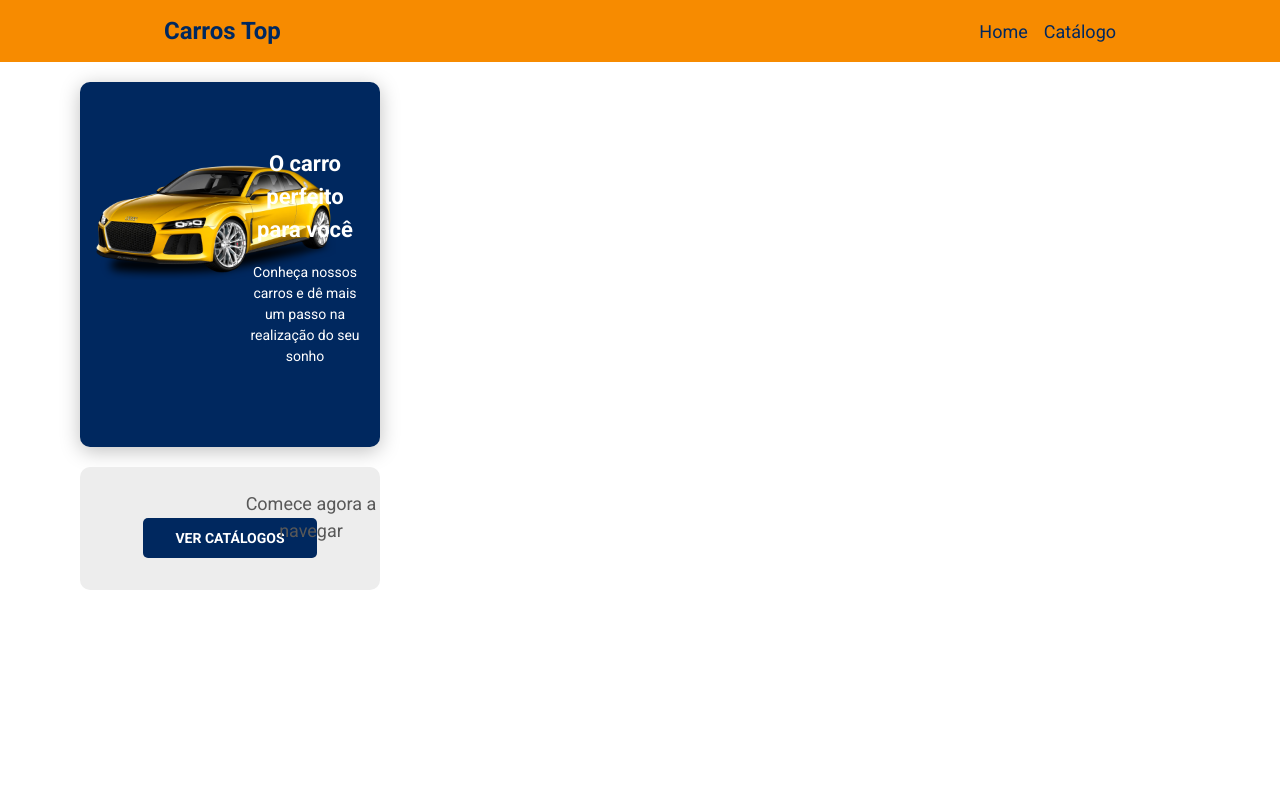
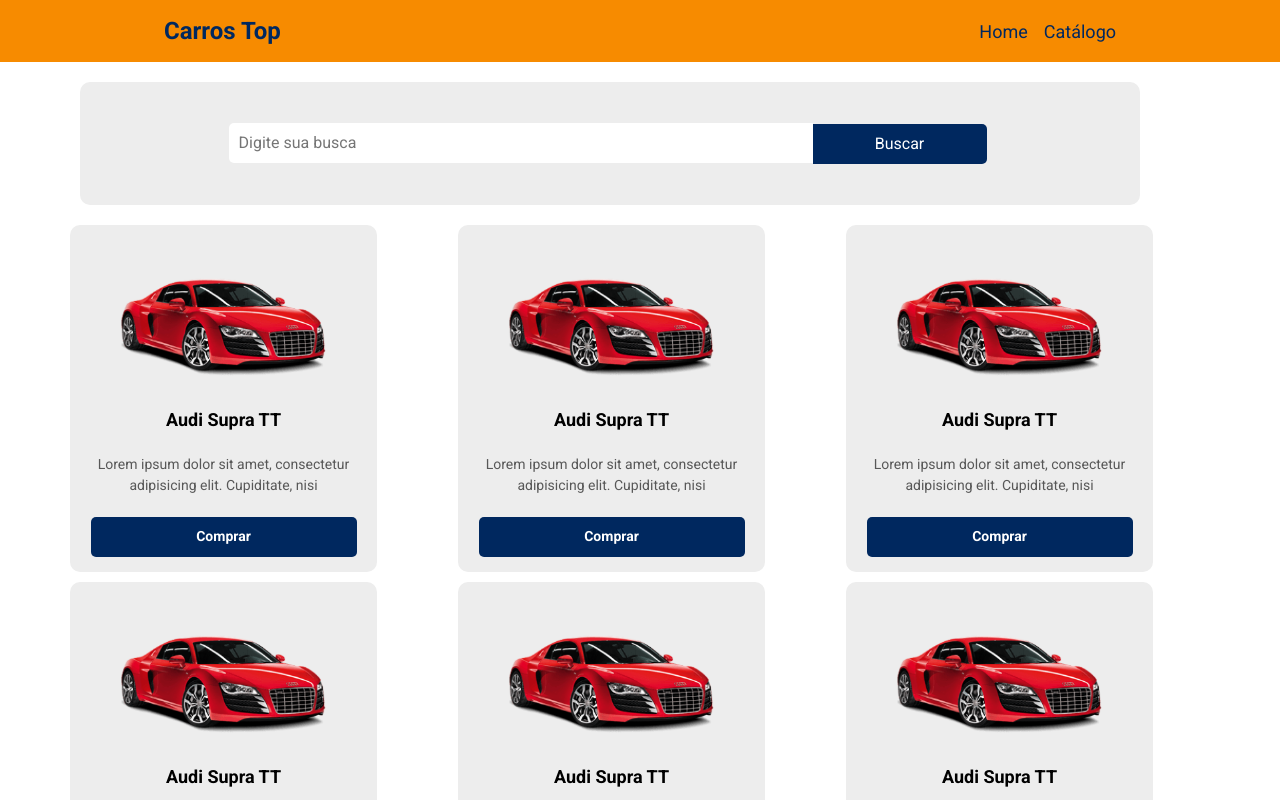
Before and after one commit to cristpsantos/react-desafio-layout, a React (Create React App) app: page / in a window 1280 px wide. Shown: the top 800 px of the page. Built offline with nearby package versions, Linux system fonts and the light colour scheme.

Commit message:
Paga catalog responsive

```diff
--- a/src/App.tsx
+++ b/src/App.tsx
@@ -1,13 +1,13 @@
 import './assets/styles/custom.scss';
 import './App.css';
 import Navbar from "./components/Navbar";
-import Home from './pages/Home';
+import Catalog from './pages/Catalog';
 
 function App() {
   return (
     <>
       <Navbar />
-      <Home />
+      <Catalog />
     </>
   );
 }
--- a/src/assets/styles/custom.scss
+++ b/src/assets/styles/custom.scss
@@ -3,6 +3,6 @@
 );
 
 $body-bg: #fff;
-$body-color: #00285f;
+$body-color: #fff;
 
 @import '~bootstrap/scss/bootstrap.scss';
--- /dev/null
+++ b/src/components/CarCard/index.tsx
@@ -0,0 +1,17 @@
+import './styles.css'
+import CarCardImg from '../../assets/images/car-card.png';
+
+const CarCard = () => {
+    return(
+        <>
+        <div className="car-card">
+            <img src={CarCardImg} alt="Imagem do carro"/>
+            <p className="car-title">Audi Supra TT</p>
+            <p className="car-description">Lorem ipsum dolor sit amet, consectetur adipisicing elit. Cupiditate, nisi</p>
+            <button className="btn button-custom">Comprar</button>
+        </div>
+        </>
+    );
+}
+
+export default CarCard
--- /dev/null
+++ b/src/components/CarCard/styles.css
@@ -0,0 +1,94 @@
+.container {
+    padding: 0;
+}
+
+.car-card {
+    width: 296px;
+    height: 347px;
+    background: #EDEDED;
+    border-radius: 10px;
+    margin: 0 5px 10px 10px;
+    display: flex;
+    flex-direction: column;
+    align-items: center;
+    justify-content: center;
+}
+
+img {
+    width: 220.72px;
+    height: 165px;
+}
+
+.car-title {
+    font-size: 18px;
+    font-weight: 700;
+    color: #000;
+}
+
+.car-description {
+    font-size: 14px;
+    color: #585858;
+    font-weight: 400;
+    text-align: center;
+    padding: 5px;
+}
+
+.button-custom {
+    width: 257.93px;
+    height: 40px;
+    background: #00285F;
+    border-radius: 5px;
+    font-size: 14px;
+    font-weight: 700;
+    color: #fff;
+}
+
+@media (min-width: 576px) {
+    .car-card {
+        width: 258px;
+    }
+
+    .button-custom {
+        width: 220px;
+    }
+
+    .car-description {
+        font-size: 12px;
+    }
+}
+
+@media (min-width: 768px) {
+    .car-card {
+        width: 349px;
+    }
+
+    .button-custom {
+        width: 307px;
+    }
+
+    .car-description {
+        font-size: 14px;
+    }
+}
+
+@media (min-width: 992px) {
+    .car-card {
+        width: 296px;
+    }
+
+    .button-custom {
+        width: 258px;
+    }
+}
+
+@media (min-width: 1200px) {
+    .car-card {
+        width: 307px;
+        margin: 0;
+        margin-bottom: 10px;
+    }
+
+    .button-custom {
+        width: 266px;
+    }
+}
--- /dev/null
+++ b/src/pages/Catalog/index.tsx
@@ -0,0 +1,39 @@
+import "./styles.css";
+import CarCard from "../../components/CarCard";
+
+const Catalog = () => {
+  return (
+    <>
+      <div className="container align-item-center">
+        <div className="card-search">
+          <div className="form-custom">
+            <input
+              className="input-search"
+              type="search"
+              placeholder="Digite sua busca"
+              aria-label="Search"
+            />
+            <button className="btn btn-search-custom" type="submit">
+              Buscar
+            </button>
+          </div>
+        </div>
+        <div className="container">
+            <div className="row">
+                <div className="col-12 col-sm-6 col-md-6 col-lg-4 col-xl-4"><CarCard /></div>
+                <div className="col-12 col-sm-6 col-md-6 col-lg-4 col-xl-4"><CarCard /></div>
+                <div className="col-12 col-sm-6 col-md-6 col-lg-4 col-xl-4"><CarCard /></div>
+                <div className="col-12 col-sm-6 col-md-6 col-lg-4 col-xl-4"><CarCard /></div>
+                <div className="col-12 col-sm-6 col-md-6 col-lg-4 col-xl-4"><CarCard /></div>
+                <div className="col-12 col-sm-6 col-md-6 col-lg-4 col-xl-4"><CarCard /></div>
+                <div className="col-12 col-sm-6 col-md-6 col-lg-4 col-xl-4"><CarCard /></div>
+                <div className="col-12 col-sm-6 col-md-6 col-lg-4 col-xl-4"><CarCard /></div>
+                <div className="col-12 col-sm-6 col-md-6 col-lg-4 col-xl-4"><CarCard /></div>
+            </div>
+        </div>
+      </div>
+    </>
+  );
+};
+
+export default Catalog;
--- /dev/null
+++ b/src/pages/Catalog/styles.css
@@ -0,0 +1,105 @@
+.container {
+    padding: 0;
+}
+
+.card-search {
+    width: 300px;
+    height: 86px;
+    background: hsl(0, 0%, 93%);
+    border-radius: 10px;
+    padding: 22px 15px 22px 10px;
+    display: flex;
+    margin: 20px 10px 20px 10px;
+}
+
+.input-search {
+    width: 199px;
+    height: 40px;
+    background: #FFFFFF;
+    border: #FFFFFF;
+    border-radius: 5px 0px 0px 5px;
+    padding: 10px;
+}
+
+.btn-search-custom {
+    width: 75px;
+    height: 40px;
+    background: #00285F;
+    border-radius: 0px 5px 5px 0px;
+    color: #FFFFFF
+}
+
+.car-list {
+    padding: 0;
+}
+
+@media (min-width: 576px) {
+    .card-search {
+        width: 536px;
+        height: 123px;
+        align-items: center;
+    }
+
+    .input-search {
+        width: 320px;
+        height: 40px;
+    }
+
+    .btn-search-custom {
+        width: 174px;
+        height: 40px;
+    }
+}
+
+@media (min-width: 768px) {
+    .card-search {
+        width: 728px;
+        height: 123px;
+    }
+
+    .input-search {
+        width: 516px;
+        height: 40px;
+    }
+
+    .btn-search-custom {
+        width: 174px;
+        height: 40px;
+    }
+}
+
+@media (min-width: 992px) {
+    .card-search {
+        width: 952px;
+        height: 123px;
+        justify-content: center;
+    }
+
+    .input-search {
+        width: 584px;
+        height: 40px;
+    }
+
+    .btn-search-custom {
+        width: 174px;
+        height: 40px;
+    }
+}
+
+@media (min-width: 1200px) {
+    .card-search {
+        width: 1060px;
+        height: 123px;
+        justify-content: center;
+    }
+
+    .input-search {
+        width: 584px;
+        height: 40px;
+    }
+
+    .btn-search-custom {
+        width: 174px;
+        height: 40px;
+    }
+}
```
